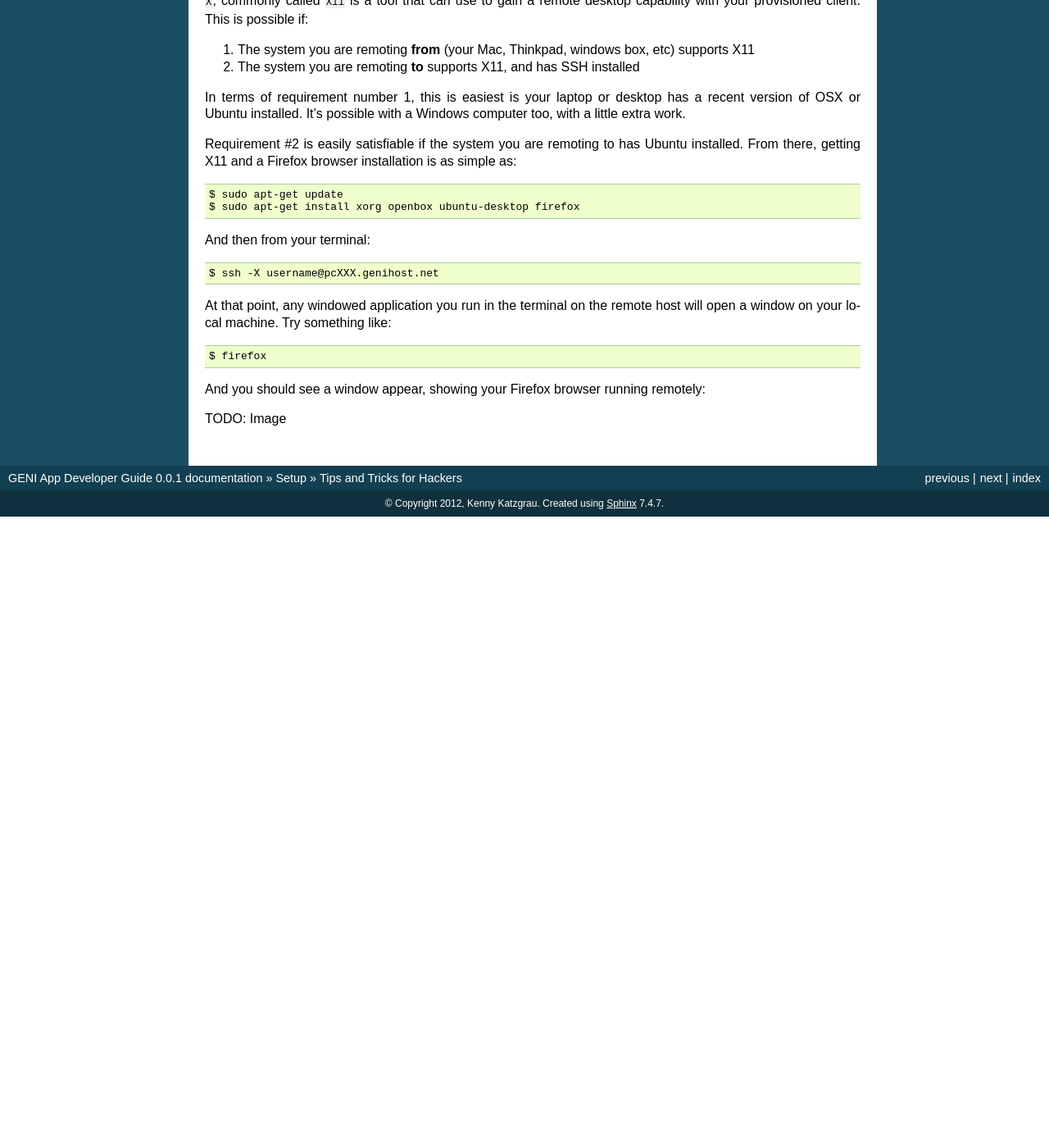
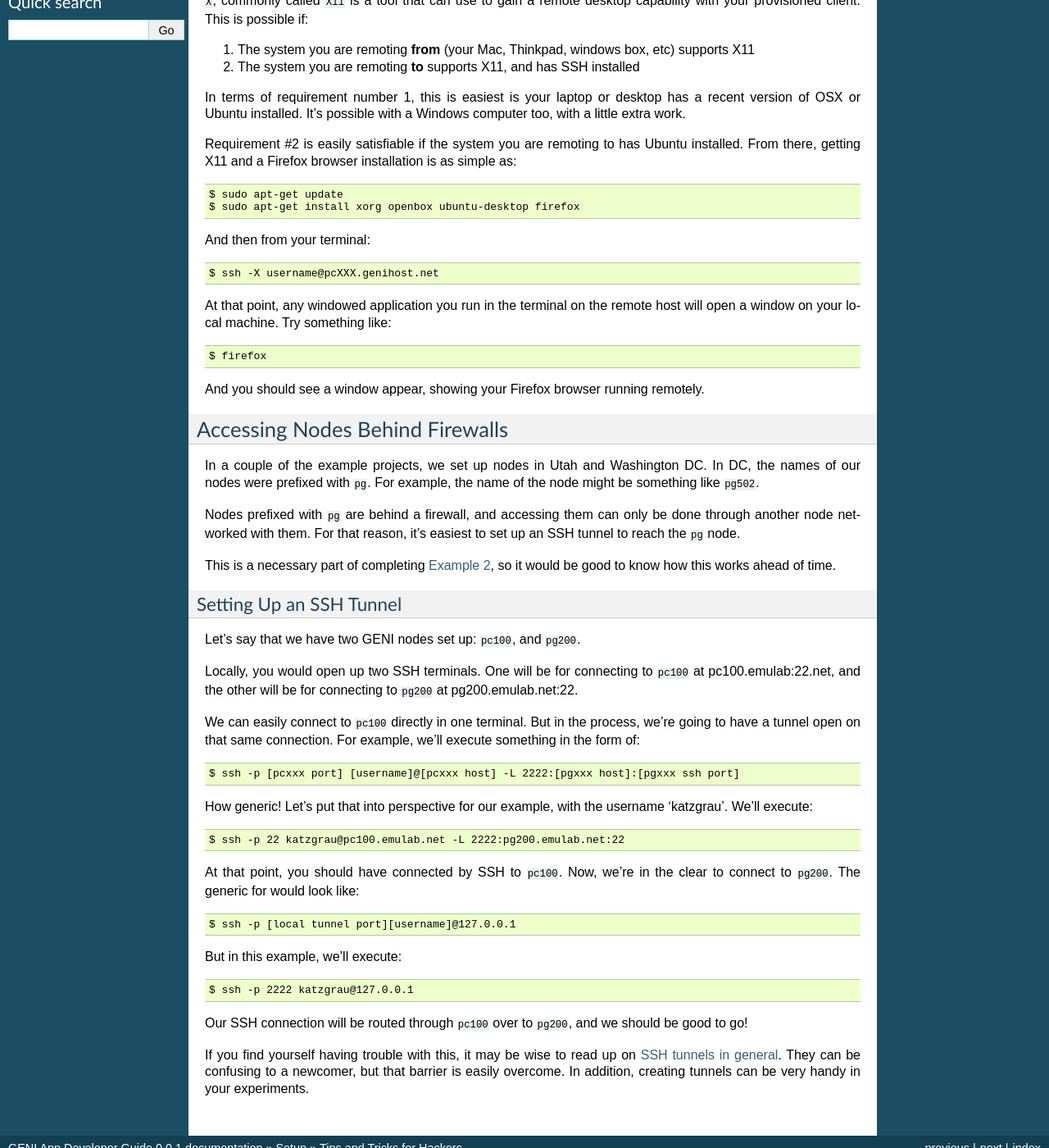
Before and after one commit to katzgrau/geni-docs, a Sphinx documentation site: the page built from source/setup/hackers-guide.txt, in a window 1280 px wide and 1400 px high, scrolled down 372 px. Shown: the whole window at 82% size. Built offline with Sphinx 7.4.7, drawn with Linux system fonts in a browser that asks for light colours; formulas are drawn with MathJax 3; pages that are not in the unit, such as notebooks, are missing from menus; before the commit the page ends 1002 px from its top, so only the background shows below that; some of the changed text lies outside the part shown.

Commit message:
Dropped in instructions for gig

```diff
--- a/source/gigabit/index.txt
+++ b/source/gigabit/index.txt
@@ -8,6 +8,5 @@
 .. toctree::
    :maxdepth: 1
 
+   simulation
    real
-   simulation
-   for-app-developers
--- a/source/setup/getting-started.txt
+++ b/source/setup/getting-started.txt
@@ -13,7 +13,7 @@
 
 - :doc:`Running gigabit-speed experiments on GENI <../examples/example-2>`
 - :doc:`Running OpenFlow on GENI <../examples/example-3>`
-- :doc:`Finding out what features and resources are available <../recources/index>`
-- :doc:`Other tools that can be used to manipulate GENI resources <../recources/index>`
+- :doc:`Finding out what features and resources are available <../resources/index>`
+- :doc:`Other tools that can be used to manipulate GENI resources <../resources/index>`
 
 And lastly, if you're a hacker who wants to build webapps of the future, be sure to check out the :doc:`list of tips and trick for hackers <hackers-guide>`, which will come in handy as your apps and experiments become for sophisticated and user-oriented.
--- a/source/setup/hackers-guide.txt
+++ b/source/setup/hackers-guide.txt
@@ -31,6 +31,40 @@
 
 	$ firefox
 
-And you should see a window appear, showing your Firefox browser running remotely:
+And you should see a window appear, showing your Firefox browser running remotely.
 
-TODO: Image
+Accessing Nodes Behind Firewalls
+--------------------------------
+
+In a couple of the example projects, we set up nodes in Utah and Washington DC. In DC, the names of our nodes were prefixed with ``pg``. For example, the name of the node might be something like ``pg502``.
+
+Nodes prefixed with ``pg`` are behind a firewall, and accessing them can only be done through another node networked with them. For that reason, it's easiest to set up an SSH tunnel to reach the ``pg`` node.
+
+This is a necessary part of completing :doc:`Example 2 <../examples/example-2>`, so it would be good to know how this works ahead of time.
+
+Setting Up an SSH Tunnel
+~~~~~~~~~~~~~~~~~~~~~~~~
+
+Let's say that we have two GENI nodes set up: ``pc100``, and ``pg200``.
+
+Locally, you would open up two SSH terminals. One will be for connecting to ``pc100`` at pc100.emulab:22.net, and the other will be for connecting to ``pg200`` at pg200.emulab.net:22.
+
+We can easily connect to ``pc100`` directly in one terminal. But in the process, we're going to have a tunnel open on that same connection. For example, we'll execute something in the form of::
+
+	$ ssh -p [pcxxx port] [username]@[pcxxx host] -L 2222:[pgxxx host]:[pgxxx ssh port]
+
+How generic! Let's put that into perspective for our example, with the username 'katzgrau'. We'll execute::
+
+	$ ssh -p 22 katzgrau@pc100.emulab.net -L 2222:pg200.emulab.net:22
+
+At that point, you should have connected by SSH to ``pc100``. Now, we're in the clear to connect to ``pg200``. The generic for would look like::
+
+	$ ssh -p [local tunnel port][username]@127.0.0.1
+
+But in this example, we'll execute::
+
+	$ ssh -p 2222 katzgrau@127.0.0.1
+
+Our SSH connection will be routed through ``pc100`` over to ``pg200``, and we should be good to go!
+
+If you find yourself having trouble with this, it may be wise to read up on `SSH tunnels in general <http://www.revsys.com/writings/quicktips/ssh-tunnel.html>`_. They can be confusing to a newcomer, but that barrier is easily overcome. In addition, creating tunnels can be very handy in your experiments.
```
Also changed, not shown: source/gigabit/real.txt (+65 -2 lines), source/intro/how-is-geni-set-up.txt (+2 -9 lines), source/intro/key-geni-concepts.txt (+1 -8 lines), source/gigabit/for-app-developers.txt (added), 2 other files.
